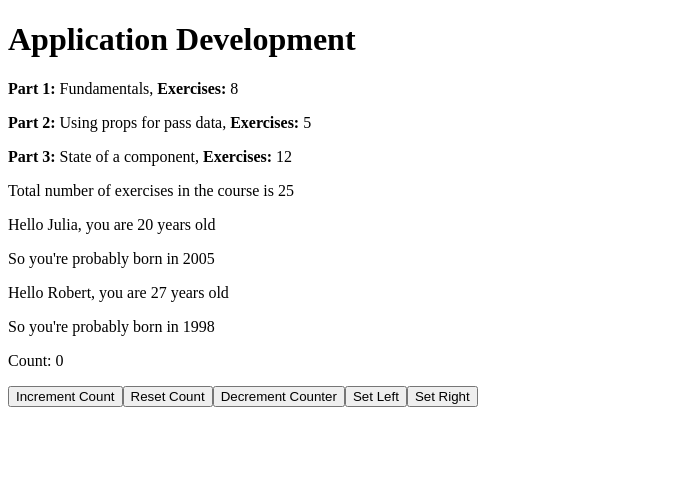
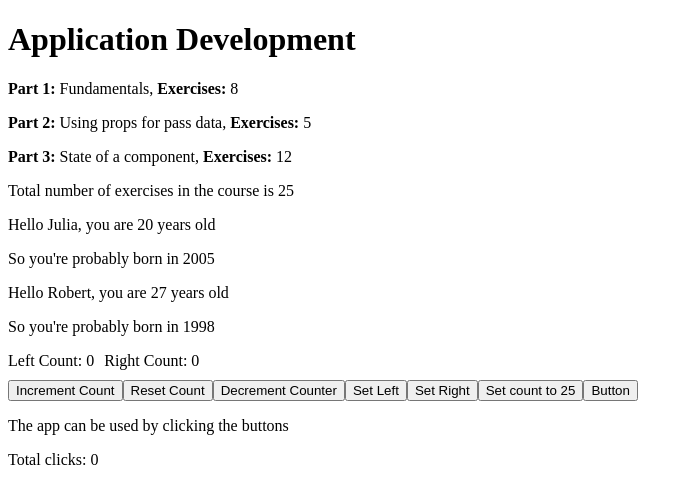
Before and after one commit to krishnaprithvi/practice, a React (Vite) app in the folder part1/courseinfo/: page / in a window 1280 px wide. Shown: the top 504 px of the page, without its empty margins (0-693 px from the left). Built offline with nearby package versions, Linux system fonts and the light colour scheme.

Commit message:
changed left and right button functions

```diff
--- a/part1/courseinfo/src/App.jsx
+++ b/part1/courseinfo/src/App.jsx
@@ -7,7 +7,6 @@ const Header = (prop) => {
 }
 
 const Part = (prop) => {
-  // console.log("parts", prop)
   return (
     <p><b>Part {prop.index}:</b> {prop.part.name}, <b>Exercises:</b> {prop.part.exercises}</p>
   )
@@ -23,11 +22,8 @@ const Body = (prop) => {
   )
 }
 
-const Total = (prop) => {
-  return (
-    <p>Total number of exercises in the course is {prop.exercises[0].exercises + prop.exercises[1].exercises + prop.exercises[2].exercises}</p>
-  )
-}
+const Total = (prop) => <p>Total number of exercises in the course is {prop.exercises[0].exercises + prop.exercises[1].exercises + prop.exercises[2].exercises}</p>
+
 
 const Hello = ({name, age}) => {
   // const {name, age} = props
@@ -46,7 +42,22 @@ const Hello = ({name, age}) => {
   )
 }
 
-const DisplayCount = ({count}) =>  <p>Count: {count}</p>
+const History = (props) => {
+  if(props.allClicks.length == 0) {
+    return (
+      <div>
+        <p>The app can be used by clicking the buttons</p>
+      </div>
+    )
+  }
+  return (
+    <div>
+      <p>Button press history: {props.allClicks.join(", ")}</p>
+    </div>
+  )
+}
+
+const DisplayCount = ({name, count}) =>  <div>{name}: {count}</div>
 
 const ButtonComp = ({clickFunction, buttonText}) => <button onClick={clickFunction}>{buttonText}</button>
 
@@ -55,10 +66,14 @@ const Application = () => {
   // const [count, setCount] = useState(0)
   // const [left, setLeft] = useState(0)
   // const [right, setRight] = useState(0)
-  const [clicks, setClicks] = useState({left: 0, right: 0, count: 0})
+  const [clicks, setClicks] = useState({state: 'left', leftCount: 0, rightCount: 0})
+  const [allClicks, setAll] = useState([])
+  const [total, setTotal] = useState(0)
+
 
   const name = "Julia"
   const age = "20"
+
   const course = {
     name: "Application Development",
     parts: [
@@ -77,7 +92,25 @@ const Application = () => {
     ]
   }
 
-  const incrementCount = () => setClicks({...clicks, count: clicks.count + 1})
+  const setToValue = (newVal) => {
+    setTotal(total + 1)
+    setAll(allClicks.concat('SetVal'))
+    if(clicks.state == 'left') {
+      setClicks({...clicks, leftCount: newVal})
+    } else {
+      setClicks({...clicks, rightCount: newVal})
+    }
+  }
+
+  const incrementCount = () => {
+    setAll(allClicks.concat('Inc'))
+    setTotal(total + 1)
+    if(clicks.state == 'left') {
+      setClicks({...clicks, leftCount: clicks.leftCount + 1})
+    } else {
+      setClicks({...clicks, rightCount: clicks.rightCount + 1})
+    }
+  }
 
   const decrementCount = () => {
     // const newClicks = {
@@ -86,42 +119,65 @@ const Application = () => {
     //   count: clicks.count - 1
     // }
     //Object Spread syntax
-    const newClicks = {
-      ...clicks,
-      count: clicks.count - 1
-    }
-    if(clicks.count == 0) {
-      appendText("error", "Counter cannot go under zero!")
+    setTotal(total + 1)
+
+    setAll(allClicks.concat('Dec'))
+    if(clicks.state == 'left') {
+      if(clicks.leftCount == 0) {
+        appendText("error", "Counter cannot go under zero!")
+      } else {
+        setClicks({...clicks, leftCount: clicks.leftCount - 1})
+      }
     } else {
-      setClicks(newClicks)
+      if(clicks.rightCount == 0) {
+        appendText("error", "Counter cannot go under zero!")
+      } else {
+        setClicks({...clicks, rightCount: clicks.rightCount - 1})
+      }
     }
   }
 
   const resetCount = () => {
-    if(clicks.count == 0) {
-      appendText("error", "Counter is already zero!")
+    setTotal(total + 1)
+    setAll(allClicks.concat('Res'))
+    if(clicks.state == 'left') {
+      if(clicks.leftCount == 0) {
+        appendText("error", "Left Counter is already zero!")
+      } else {
+        setClicks({
+          ...clicks,
+          leftCount: 0
+        })
+      }
     } else {
-      setClicks({
-        ...clicks,
-        count: 0
-      })
+      if(clicks.rightCount == 0) {
+        appendText("error", "Right Counter is already zero!")
+      } else {
+        setClicks({
+          ...clicks,
+          rightCount: 0
+        })
+      }
     }
   }
 
-  const leftCount = () => {
+  const leftCount = (left) => {
+    setTotal(total + 1)
+    setAll(allClicks.concat('Lef'))
     setClicks({
       ...clicks,
-      left: clicks.left + 1
+      state: left
     })
-    console.log("Left", clicks.left)
   }
-  const rightCount = () => {
+
+  const rightCount = (right) => {
+    setTotal(total + 1)
+    setAll(allClicks.concat('Rig'))
     setClicks({
       ...clicks,
-      right: clicks.right + 1,
+      state: right
 
     })
-    console.log("Right", clicks.right)
   }
 
   const appendText = (id, text) => {
@@ -138,13 +194,20 @@ const Application = () => {
       <Total exercises={course.parts} />
       <Hello name={name} age={age} />
       <Hello name="Robert" age='27' />
-      <DisplayCount count={clicks.count}/>
+      <div style={{display: 'flex', gap: '10px', margin: '0 0 10px 0'}}>
+        <DisplayCount count={clicks.leftCount} name={"Left Count"} />
+        <DisplayCount count={clicks.rightCount} name={"Right Count"} />
+      </div>
       <ButtonComp clickFunction={incrementCount} buttonText={"Increment Count"} />
       <ButtonComp clickFunction={resetCount} buttonText={"Reset Count"} />
       <ButtonComp clickFunction={decrementCount} buttonText={"Decrement Counter"} />
-      <ButtonComp clickFunction={leftCount} buttonText={"Set Left"} />
-      <ButtonComp clickFunction={rightCount} buttonText={"Set Right"} />
+      <ButtonComp clickFunction={() => leftCount('left')} buttonText={"Set Left"} />
+      <ButtonComp clickFunction={() => rightCount('right')} buttonText={"Set Right"} />
+      <ButtonComp clickFunction={() => setToValue(25)} buttonText={"Set count to 25"} />
+      <button onClick={() => console.log('clicked the button')}>Button</button>
       <p id="error" style={{color: "red"}}></p>
+      <History allClicks={allClicks} />
+      <p>Total clicks: {total}</p>
     </div>
   )
 }
```
